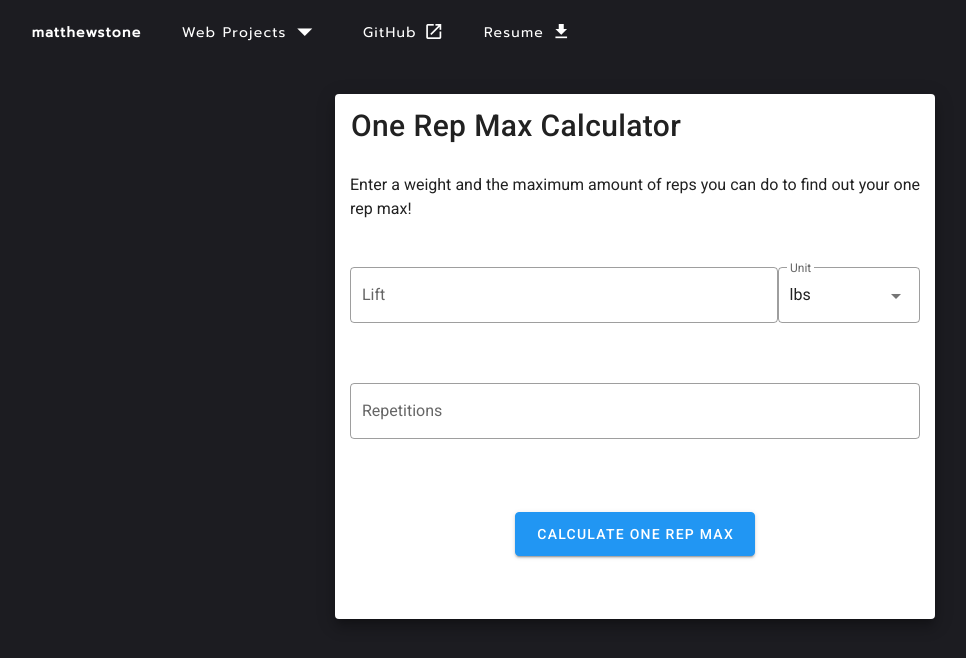
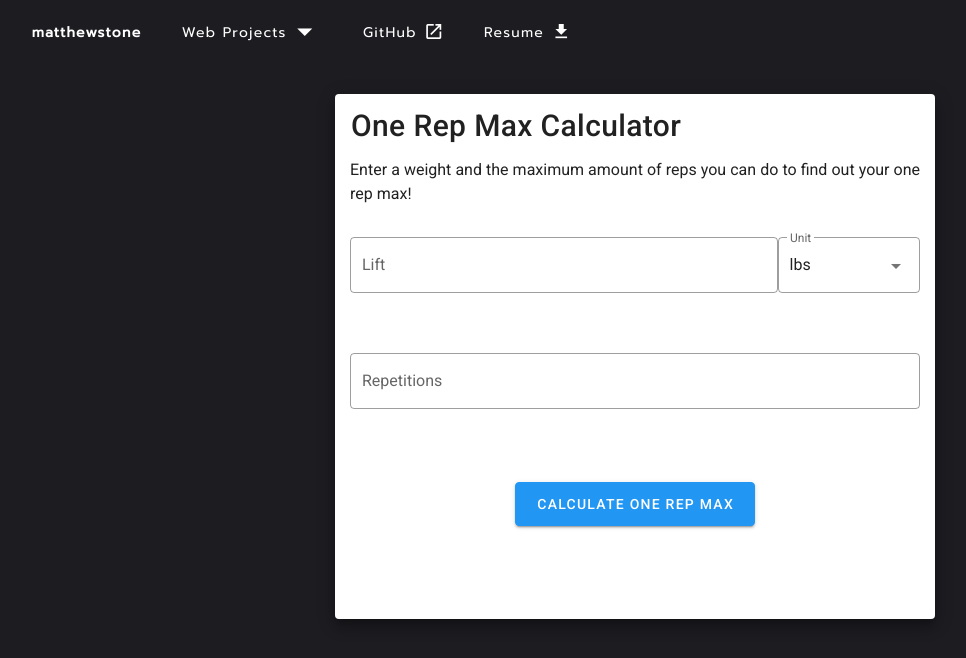
Before and after one commit to MatthewStonee/Personal-Site, a Vue app: page /onerm in a window 1280 px wide. Shown: the top 658 px of the page, without its empty margins (5-971 px from the left). Built offline with nearby package versions, Linux system fonts and the light colour scheme.

Commit message:
Add OneRM caption

```diff
--- a/src/views/OneRM.vue
+++ b/src/views/OneRM.vue
@@ -156,7 +156,8 @@ export default {
 
 #cap {
   text-align: justify;
-  padding: 15px;
+  padding-left: 15px;
+  padding-right: 15px;
 }
 
 v-text-field{
```
